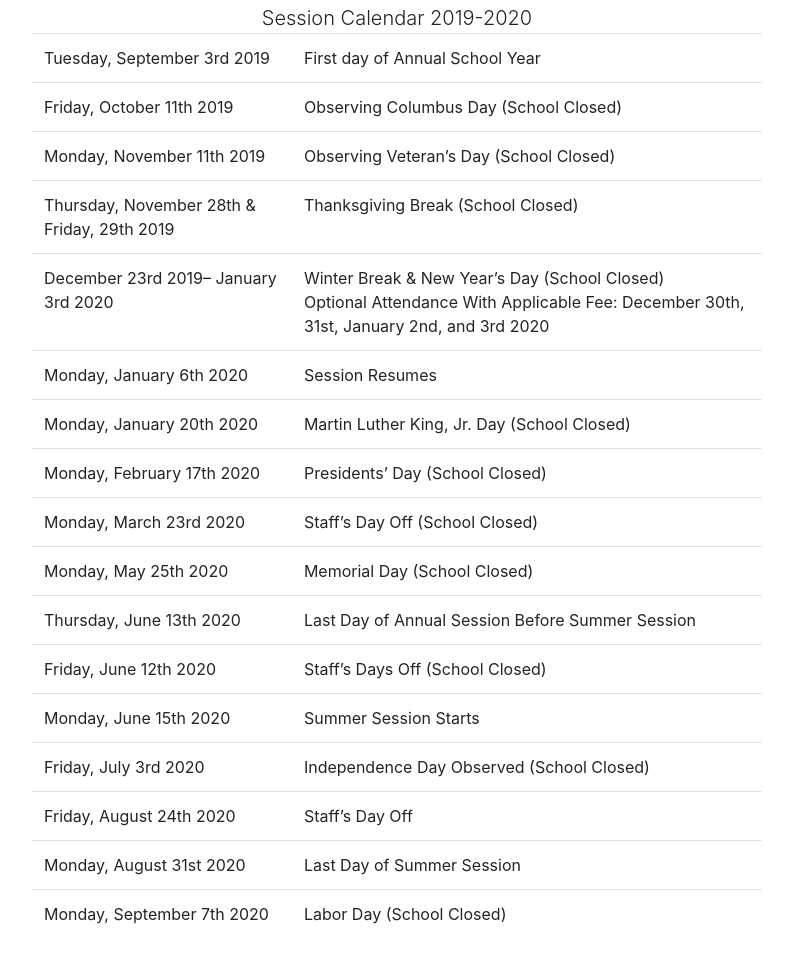
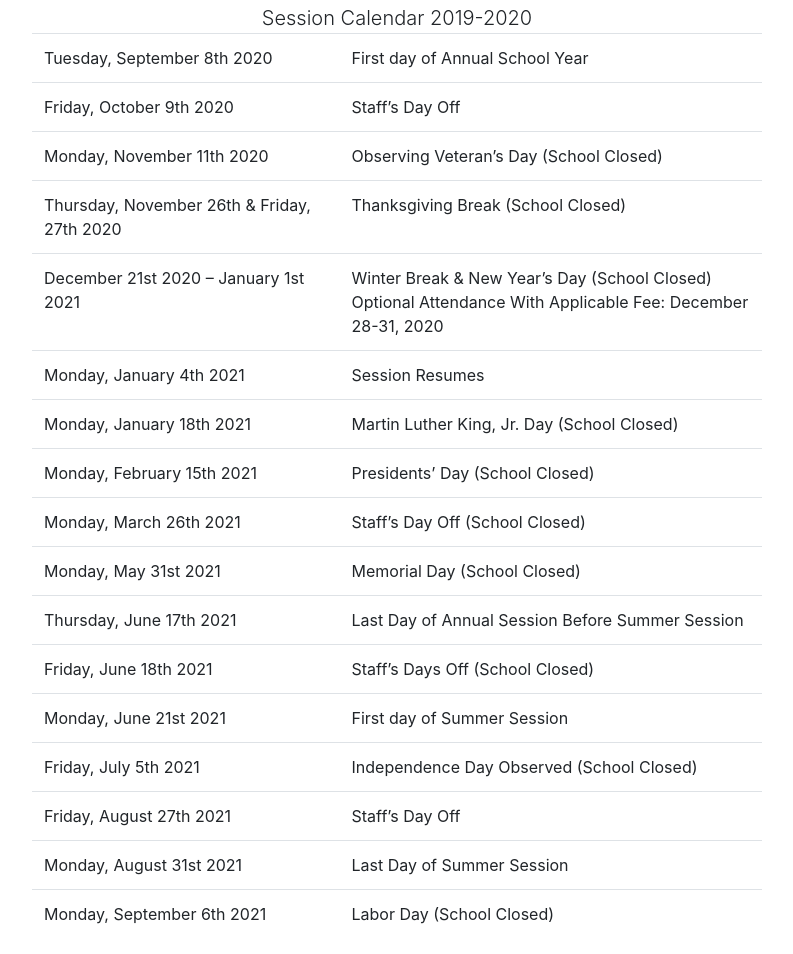
Before and after one commit to kushwaha-ashish/mcsweb, a plain HTML site: page 040calendar.html in a window 1280 px wide. Shown: the part 205-1159 px from the top of the page, without its empty margins (243-1036 px from the left). Drawn offline with nearby package versions, Linux system fonts and the light colour scheme.

Commit message:
calendar upload

```diff
--- a/040calendar.html
+++ b/040calendar.html
@@ -100,73 +100,73 @@
           <p class="lead text-center">Session Calendar 2019-2020</p>
           <table class="table">
             <tr>
-              <td>Tuesday, September 3rd 2019</td>
+              <td>Tuesday, September 8th 2020</td>
               <td>First day of Annual School Year</td>
             </tr>
             <tr>
-              <td>Friday, October 11th 2019</td>
-              <td>Observing Columbus Day (School Closed)</td>
+              <td>Friday, October 9th 2020</td>
+              <td>Staff’s Day Off</td>
             </tr>
             <tr>
-              <td>Monday, November 11th 2019</td>
+              <td>Monday, November 11th 2020</td>
               <td>Observing Veteran’s Day (School Closed)</td>
             </tr>
             <tr>
-              <td>Thursday, November 28th  & Friday, 29th   2019</td>
+              <td>Thursday, November 26th & Friday, 27th 2020</td>
               <td>Thanksgiving Break (School Closed)</td>
             </tr>
             <tr>
-              <td>December  23rd   2019– January 3rd 2020</td>
+              <td>December 21st 2020 – January 1st 2021</td>
               <td>Winter Break & New Year’s Day (School Closed)<br>
-                Optional Attendance With Applicable Fee: December 30th, 31st, January 2nd, and 3rd 2020
+                Optional Attendance With Applicable Fee: December 28-31, 2020
               </td>
             </tr>
             <tr>
-              <td>Monday, January 6th  2020</td>
+              <td>Monday, January 4th 2021</td>
               <td>Session Resumes</td>
             </tr>
             <tr>
-              <td>Monday, January 20th    2020</td>
+              <td>Monday, January 18th 2021</td>
               <td>Martin Luther King, Jr. Day (School Closed)</td>
             </tr>
             <tr>
-              <td>Monday, February 17th   2020</td>
+              <td>Monday, February 15th 2021</td>
               <td>Presidents’ Day (School Closed)</td>
             </tr>
             <tr>
-              <td>Monday, March 23rd  2020</td>
+              <td>Monday, March 26th 2021</td>
               <td>Staff’s Day Off (School Closed)</td>
             </tr>
             <tr>
-              <td>Monday, May 25th   2020</td>
+              <td>Monday, May 31st 2021</td>
               <td>Memorial Day (School Closed)</td>
             </tr>
             <tr>
-              <td>Thursday, June 13th 2020</td>
+              <td>Thursday, June 17th 2021</td>
               <td>Last Day of Annual Session Before Summer Session</td>
             </tr>
             <tr>
-              <td>Friday, June 12th 2020</td>
+              <td>Friday, June 18th 2021</td>
               <td>Staff’s Days Off (School Closed)</td>
             </tr>
             <tr>
-              <td>Monday, June 15th 2020</td>
-              <td>Summer Session Starts</td>
+              <td>Monday, June 21st 2021</td>
+              <td>First day of Summer Session</td>
             </tr>
             <tr>
-              <td>Friday, July 3rd 2020</td>
+              <td>Friday, July 5th 2021</td>
               <td>Independence Day Observed (School Closed)</td>
             </tr>
             <tr>
-              <td>Friday, August 24th  2020</td>
+              <td>Friday, August 27th 2021</td>
               <td>Staff’s Day Off</td>
             </tr>
             <tr>
-              <td>Monday, August 31st  2020</td>
+              <td>Monday, August 31st 2021</td>
               <td>Last Day of Summer Session</td>
             </tr>
             <tr>
-              <td>Monday, September 7th   2020</td>
+              <td>Monday, September 6th 2021</td>
               <td>Labor Day (School Closed)</td>
             </tr>
           </table>
```
Also changed, not shown: 1 other file.
